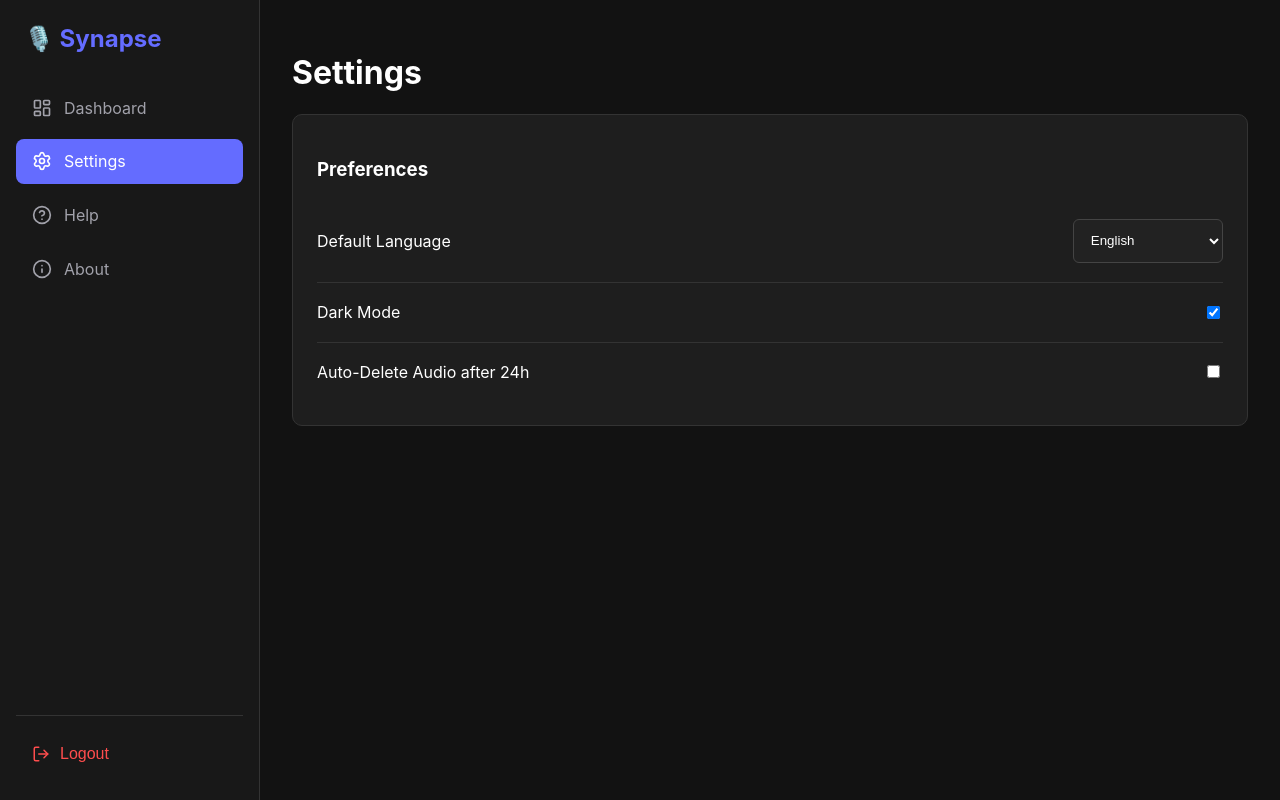
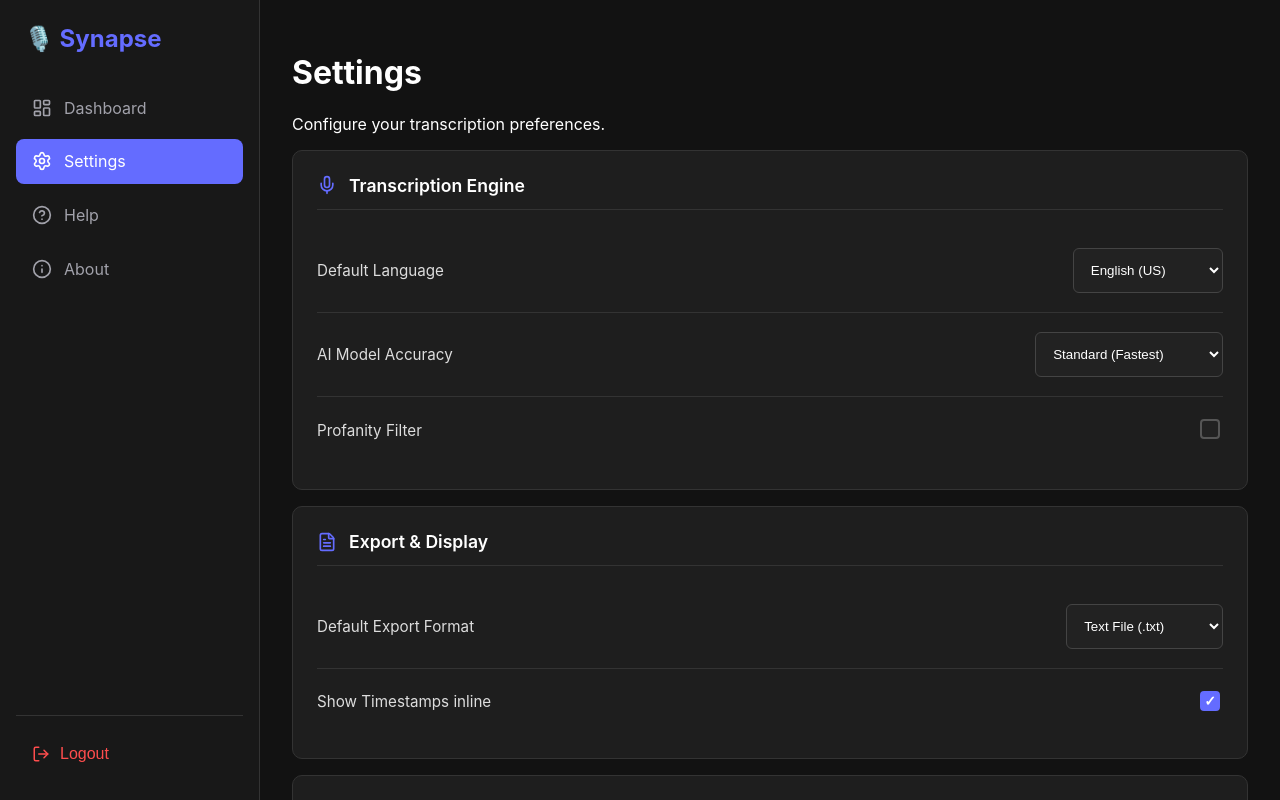
Before and after one commit to KdanTechnies/Transcriber-frontend, a React (Vite) app: page /settings in a window 1280 px wide. Built offline with nearby package versions, Linux system fonts and the light colour scheme; sample sign-in values are in the browser's storage.

Commit message:
initial commit

```diff
--- a/src/App.css
+++ b/src/App.css
@@ -7,10 +7,11 @@
   --text-main: #ffffff;
   --text-muted: #a1a1aa;
   --border: #333;
-  --sidebar-width: 260px; /* Variable for easier resizing */
+  --danger: #ff4d4d;
+  --sidebar-width: 260px;
 }
 
-/* Global Reset for better layout behavior */
+/* Global Reset */
 *, *::before, *::after {
   box-sizing: border-box;
 }
@@ -20,7 +21,7 @@ body {
   background-color: var(--bg-dark);
   color: var(--text-main);
   font-family: 'Inter', sans-serif;
-  overflow: hidden; /* App shell handles scroll */
+  overflow: hidden;
 }
 
 /* --- Layout Structure --- */
@@ -40,7 +41,7 @@ body {
   flex-direction: column;
   padding: 1.5rem 1rem;
   transition: width 0.3s ease;
-  flex-shrink: 0; /* Prevent shrinking */
+  flex-shrink: 0;
   z-index: 10;
 }
 
@@ -66,7 +67,7 @@ body {
   flex-direction: column;
   gap: 0.5rem;
   flex: 1;
-  overflow-y: auto; /* Scroll sidebar if menu is too long */
+  overflow-y: auto;
 }
 
 .nav-item {
@@ -101,7 +102,7 @@ body {
 .logout-btn {
   background: none;
   border: none;
-  color: #ff4d4d;
+  color: var(--danger);
   display: flex;
   align-items: center;
   gap: 10px;
@@ -170,16 +171,31 @@ input[type="file"] { display: none; }
 
 .controls-row {
   display: flex;
-  flex-wrap: wrap; /* Allows wrapping on small screens */
+  flex-wrap: wrap;
   gap: 1rem;
   justify-content: center;
   margin-top: 1rem;
 }
 
 .lang-select { padding: 0.8rem; background: #222; border: 1px solid #444; color: white; border-radius: 6px; min-width: 150px; }
+
 .btn-primary { padding: 0.8rem 1.5rem; background: var(--primary); border: none; border-radius: 6px; color: white; cursor: pointer; font-weight: bold; transition: background 0.2s; }
 .btn-primary:hover { background: var(--primary-hover); }
 .btn-primary:disabled { opacity: 0.5; cursor: not-allowed; }
+
+/* --- New Button Style for Settings --- */
+.btn-danger {
+  background-color: transparent;
+  border: 1px solid var(--danger);
+  color: var(--danger);
+  padding: 0.5rem 1rem;
+  border-radius: 6px;
+  cursor: pointer;
+  transition: all 0.2s;
+}
+.btn-danger:hover {
+  background-color: rgba(255, 77, 77, 0.1);
+}
 
 .grid-2 { display: grid; grid-template-columns: repeat(2, 1fr); gap: 1.5rem; margin-top: 1.5rem; }
 .text-card { background: #252525; padding: 1.5rem; border-radius: 8px; height: 100%; }
@@ -187,28 +203,97 @@ input[type="file"] { display: none; }
 .tag { background: #333; padding: 0.3rem 0.6rem; border-radius: 4px; font-size: 0.85rem; display: flex; align-items: center; }
 .tag small { color: var(--primary); margin-left: 6px; font-weight: bold; }
 
-.setting-item { display: flex; justify-content: space-between; align-items: center; padding: 1.2rem 0; border-bottom: 1px solid var(--border); }
-.setting-item:last-child { border-bottom: none; }
+
+/* =================================================================
+   ⚙️ SETTINGS PAGE STYLES (NEW)
+   ================================================================= */
+
+.card-header {
+  display: flex;
+  align-items: center;
+  gap: 12px;
+  margin-bottom: 1.2rem;
+  border-bottom: 1px solid var(--border);
+  padding-bottom: 0.8rem;
+}
+
+.card-header h3 {
+  margin: 0;
+  font-size: 1.1rem;
+  color: var(--text-main);
+  font-weight: 600;
+}
+
+.setting-item {
+  display: flex;
+  justify-content: space-between;
+  align-items: center;
+  padding: 1.2rem 0;
+  border-bottom: 1px solid var(--border);
+}
+
+.setting-item:last-child {
+  border-bottom: none;
+}
+
+.setting-item label {
+  color: #ddd;
+  font-size: 0.95rem;
+}
+
+/* Custom Checkbox Styling for Dark Mode */
+input[type="checkbox"] {
+  appearance: none;
+  -webkit-appearance: none;
+  width: 20px;
+  height: 20px;
+  border: 2px solid #555;
+  border-radius: 4px;
+  background-color: #222;
+  cursor: pointer;
+  position: relative;
+  transition: all 0.2s;
+}
+
+input[type="checkbox"]:checked {
+  background-color: var(--primary);
+  border-color: var(--primary);
+}
+
+/* Checkmark symbol */
+input[type="checkbox"]:checked::after {
+  content: '✓';
+  position: absolute;
+  color: white;
+  font-size: 14px;
+  top: 50%;
+  left: 50%;
+  transform: translate(-50%, -50%);
+  font-weight: bold;
+}
+
+input[type="checkbox"]:disabled {
+  opacity: 0.5;
+  cursor: not-allowed;
+  background-color: #333;
+}
 
 
 /* =================================================================
    🚀 RESPONSIVE MEDIA QUERIES
    ================================================================= */
 
-/* 📱 MOBILE PHONES (Portrait & Small Landscape)
-   Break at 768px (Standard Tablet/Mobile Boundary) */
+/* 📱 MOBILE PHONES (Portrait & Small Landscape) */
 @media (max-width: 768px) {
 
-  /* Stack layout vertically */
   .app-shell {
     flex-direction: column;
   }
 
-  /* Turn Sidebar into Top Navigation Bar */
   .sidebar {
     width: 100%;
     height: auto;
-    flex-direction: row; /* Horizontal layout */
+    flex-direction: row;
     align-items: center;
     padding: 0.8rem 1rem;
     border-right: none;
@@ -216,21 +301,18 @@ input[type="file"] { display: none; }
     justify-content: space-between;
   }
 
-  /* Logo adjustment for top bar */
   .logo-area h2 {
     margin: 0;
     font-size: 1.2rem;
   }
 
-  /* Scrollable horizontal menu */
   .nav-menu {
     flex-direction: row;
-    overflow-x: auto; /* Allow horizontal scroll */
+    overflow-x: auto;
     padding-left: 1rem;
     padding-right: 1rem;
     gap: 0.5rem;
     align-items: center;
-    /* Hide scrollbar visually but keep functionality */
     scrollbar-width: none;
     -ms-overflow-style: none;
   }
@@ -241,12 +323,8 @@ input[type="file"] { display: none; }
     font-size: 0.9rem;
   }
 
-  /* On mobile, maybe hide text labels if icons exist,
-     or keep text small. Here we reduce padding. */
   .nav-item:hover { transform: none; }
 
-  /* Hide Logout on top bar to save space,
-     or move it to the very end of the scroll */
   .logout-area {
     margin-top: 0;
     border-top: none;
@@ -255,27 +333,24 @@ input[type="file"] { display: none; }
     padding-left: 0.5rem;
   }
 
-  .logout-btn span { display: none; } /* Hide "Logout" text, show icon only */
+  .logout-btn span { display: none; }
 
-  /* Main Content Adjustments */
   .main-content {
-    padding: 1rem; /* Less padding on mobile */
+    padding: 1rem;
   }
 
-  /* Stack Grids */
   .grid-2 {
-    grid-template-columns: 1fr; /* 1 Column */
+    grid-template-columns: 1fr;
     gap: 1rem;
   }
 
-  /* Adjust Controls */
   .controls-row {
     flex-direction: column;
     width: 100%;
   }
 
   .lang-select, .btn-primary, .custom-file-upload {
-    width: 100%; /* Full width buttons/inputs */
+    width: 100%;
   }
 
   .upload-box {
@@ -283,10 +358,10 @@ input[type="file"] { display: none; }
   }
 }
 
-/* 💻 TABLET / SMALL LAPTOP (769px to 1024px) */
+/* 💻 TABLET / SMALL LAPTOP */
 @media (min-width: 769px) and (max-width: 1024px) {
   :root {
-    --sidebar-width: 200px; /* Slimmer sidebar */
+    --sidebar-width: 200px;
   }
 
   .main-content {
@@ -303,18 +378,18 @@ input[type="file"] { display: none; }
   }
 }
 
-/* 🖥️ LARGE SCREENS / PROJECTORS (1441px +) */
+/* 🖥️ LARGE SCREENS */
 @media (min-width: 1441px) {
   :root {
     --sidebar-width: 320px;
   }
 
   body {
-    font-size: 18px; /* Slightly larger text for reading from distance */
+    font-size: 18px;
   }
 
   .page-container {
-    max-width: 1400px; /* Use more screen real estate */
+    max-width: 1400px;
   }
 
   .main-content {
--- a/src/settings.jsx
+++ b/src/settings.jsx
@@ -1,23 +1,167 @@
+import { useState } from 'react';
+import { Save, Trash2, FileText, Mic, Globe, HardDrive, Bell } from 'lucide-react';
+
 const Settings = () => {
+  // State to manage settings (UI only for now)
+  const [settings, setSettings] = useState({
+    language: "en",
+    model: "vosk-small",
+    theme: "dark",
+    autoDelete: false,
+    showTimestamps: true,
+    exportFormat: "txt",
+    notifications: true,
+    profanityFilter: false
+  });
+
+  const handleChange = (e) => {
+    const { name, value, type, checked } = e.target;
+    setSettings(prev => ({
+      ...prev,
+      [name]: type === 'checkbox' ? checked : value
+    }));
+  };
+
+  const handleSave = () => {
+    // In a real app, you would save this to localStorage or the Backend
+    console.log("Saving settings:", settings);
+    alert("Settings saved successfully!");
+  };
+
   return (
     <div className="page-container">
+      <header className="page-header">
         <h1>Settings</h1>
+        <p>Configure your transcription preferences.</p>
+      </header>
+
+      {/* SECTION 1: TRANSCRIPTION ENGINE */}
       <div className="card">
-            <h3>Preferences</h3>
+        <div className="card-header">
+            <Mic size={20} color="#646cff" /> <h3>Transcription Engine</h3>
+        </div>
+
         <div className="setting-item">
             <label>Default Language</label>
-                <select className="lang-select"><option>English</option></select>
+            <select
+                name="language"
+                value={settings.language}
+                onChange={handleChange}
+                className="lang-select"
+            >
+                <option value="en">English (US)</option>
+                <option value="en-uk">English (UK)</option>
+                <option value="es">Spanish</option>
+                <option value="fr">French</option>
+                <option value="de">German</option>
+                <option value="ja">Japanese</option>
+            </select>
         </div>
+
+        <div className="setting-item">
+            <label>AI Model Accuracy</label>
+            <select
+                name="model"
+                value={settings.model}
+                onChange={handleChange}
+                className="lang-select"
+            >
+                <option value="vosk-small">Standard (Fastest)</option>
+                <option value="vosk-large">High Accuracy (Slower)</option>
+            </select>
+        </div>
+
+        <div className="setting-item">
+            <label>Profanity Filter</label>
+            <div className="toggle-wrapper">
+                <input
+                    type="checkbox"
+                    name="profanityFilter"
+                    checked={settings.profanityFilter}
+                    onChange={handleChange}
+                />
+            </div>
+        </div>
+      </div>
+
+      {/* SECTION 2: EXPORT & DISPLAY */}
+      <div className="card">
+        <div className="card-header">
+            <FileText size={20} color="#646cff" /> <h3>Export & Display</h3>
+        </div>
+
+        <div className="setting-item">
+            <label>Default Export Format</label>
+            <select
+                name="exportFormat"
+                value={settings.exportFormat}
+                onChange={handleChange}
+                className="lang-select"
+            >
+                <option value="txt">Text File (.txt)</option>
+                <option value="json">JSON Data (.json)</option>
+                <option value="srt">Subtitles (.srt)</option>
+            </select>
+        </div>
+
+        <div className="setting-item">
+            <label>Show Timestamps inline</label>
+            <input
+                type="checkbox"
+                name="showTimestamps"
+                checked={settings.showTimestamps}
+                onChange={handleChange}
+            />
+        </div>
+      </div>
+
+      {/* SECTION 3: SYSTEM & STORAGE */}
+      <div className="card">
+        <div className="card-header">
+            <HardDrive size={20} color="#646cff" /> <h3>System & Storage</h3>
+        </div>
+
         <div className="setting-item">
             <label>Dark Mode</label>
-                <input type="checkbox" checked readOnly />
+            {/* Hardcoded to checked because your CSS is dark mode only right now */}
+            <input type="checkbox" checked disabled title="This app is Dark Mode only" />
         </div>
+
+        <div className="setting-item">
+            <label>Enable Browser Notifications</label>
+            <input
+                type="checkbox"
+                name="notifications"
+                checked={settings.notifications}
+                onChange={handleChange}
+            />
+        </div>
+
         <div className="setting-item">
             <label>Auto-Delete Audio after 24h</label>
-                <input type="checkbox" />
+            <input
+                type="checkbox"
+                name="autoDelete"
+                checked={settings.autoDelete}
+                onChange={handleChange}
+            />
         </div>
+
+        <div className="setting-item" style={{borderBottom: 'none', paddingTop: '1rem'}}>
+            <button className="btn-danger" style={{display: 'flex', alignItems: 'center', gap: '8px', fontSize: '0.9rem'}}>
+                <Trash2 size={16} /> Clear Local Cache
+            </button>
+        </div>
+      </div>
+
+      {/* SAVE BUTTON */}
+      <div style={{ display: 'flex', justifyContent: 'flex-end', marginTop: '1rem' }}>
+        <button className="btn-primary" onClick={handleSave} style={{ display: 'flex', alignItems: 'center', gap: '10px' }}>
+            <Save size={18} /> Save Changes
+        </button>
       </div>
     </div>
   );
 };
+
 export default Settings;
```
Lines whose indentation alone changed are shown as unchanged.
